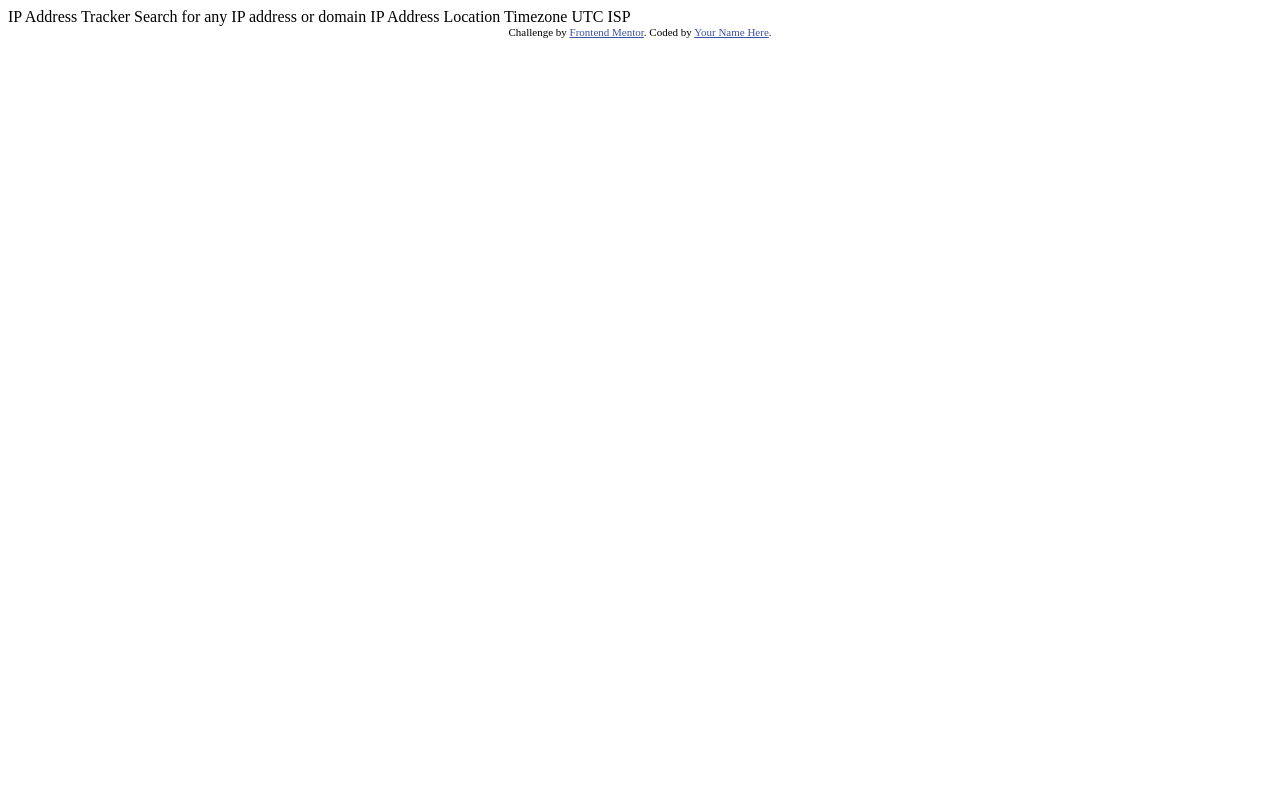
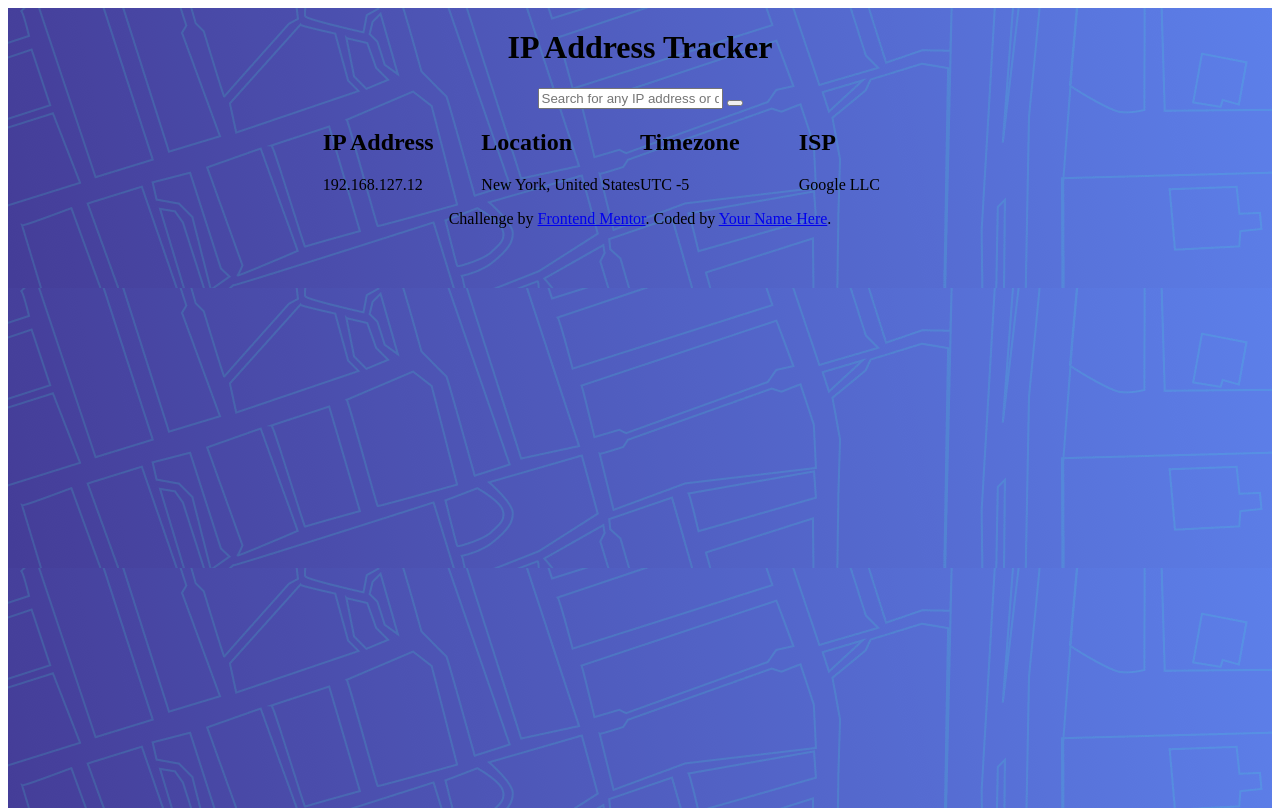
Before and after one commit to angela-tylee/ip-address-tracker, a plain HTML site: page index.html in a window 1280 px wide. Drawn offline with Linux system fonts and the light colour scheme.

Commit message:
added style.css

```diff
--- a/index.html
+++ b/index.html
@@ -3,32 +3,42 @@
 <head>
   <meta charset="UTF-8">
   <meta name="viewport" content="width=device-width, initial-scale=1.0"> <!-- displays site properly based on user's device -->
-
   <link rel="icon" type="image/png" sizes="32x32" href="./images/favicon-32x32.png">
-
   <title>Frontend Mentor | IP Address Tracker</title>
-
-  <!-- Feel free to remove these styles or customise in your own stylesheet 👍 -->
-  <style>
-    .attribution { font-size: 11px; text-align: center; }
-    .attribution a { color: hsl(228, 45%, 44%); }
-  </style>
+  <link rel="stylesheet" href="style.css">
 </head>
 <body>
+  <div class="background">
+    <div class="container">
+      <h1>IP Address Tracker</h1>
+      <div class="input-container">
+        <input type="text" placeholder="Search for any IP address or domain">
+        <button></button>
+      </div>
+      <div class="result">
+        <div class="ip-address">
+          <h2>IP Address</h2>
+          <p>192.168.127.12</p>
+        </div>
+        <div class="location">
+          <h2>Location</h2>
+          <p>New York, United States</p>
+        </div>
+        <div class="timezone">
+          <h2>Timezone</h2>
+          <p>UTC <span>-5</span></p> <!-- add offset value dynamically using the API -->
+        </div>
+        <div class="isp">
+          <h2>ISP</h2>
+          <p>Google LLC</p>
+        </div>
+      </div>
 
-  IP Address Tracker
-
-  Search for any IP address or domain
-
-  IP Address
-  Location
-  Timezone
-    UTC <!-- add offset value dynamically using the API -->
-  ISP
-
-  <div class="attribution">
-    Challenge by <a href="https://www.frontendmentor.io?ref=challenge" target="_blank">Frontend Mentor</a>.
-    Coded by <a href="#">Your Name Here</a>.
+      <div class="attribution">
+        Challenge by <a href="https://www.frontendmentor.io?ref=challenge" target="_blank">Frontend Mentor</a>.
+        Coded by <a href="#">Your Name Here</a>.
+      </div>
+    </div>
   </div>
 </body>
 </html>
--- /dev/null
+++ b/style.css
@@ -0,0 +1,42 @@
+html, body {
+  height: 100%;
+}
+
+.background {
+  width: 100%;
+  min-height: 100vh;
+  position: relative;
+  background-image: url('./images/pattern-bg-desktop.png');
+}
+
+.background::before {
+  position: absolute;
+  width: 100;
+  height: 40%;
+  top: 0;
+  background-image: url('./images/pattern-bg-desktop.png');
+  background-repeat: no-repeat;
+  background-position: center;
+  background-size: 100%;
+}
+
+.background::after {
+  position: absolute;
+  width: 100%;
+  height: 60%;
+}
+
+.container {
+  z-index: 1;
+  margin-top: 2em;
+  width: 80%;
+  margin: 0 auto;
+  display: flex;
+  flex-direction: column;
+  align-items: center;
+}
+
+.result {
+  display: grid;
+  grid-template-columns: repeat(4, 1fr);
+}
```
